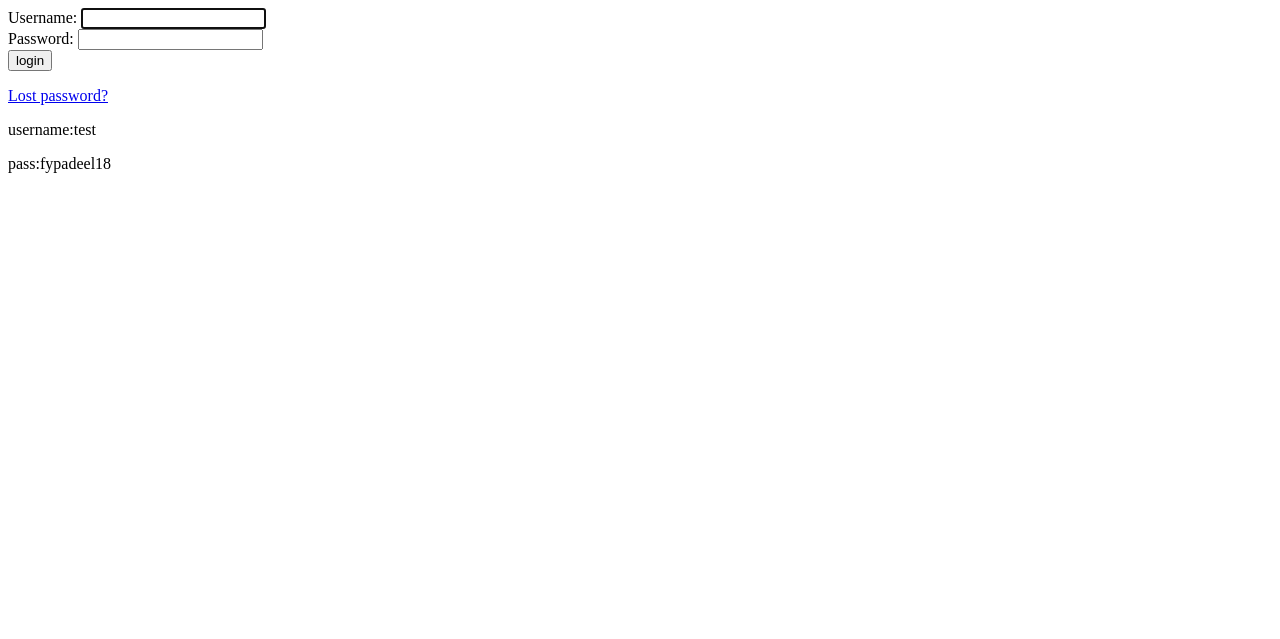
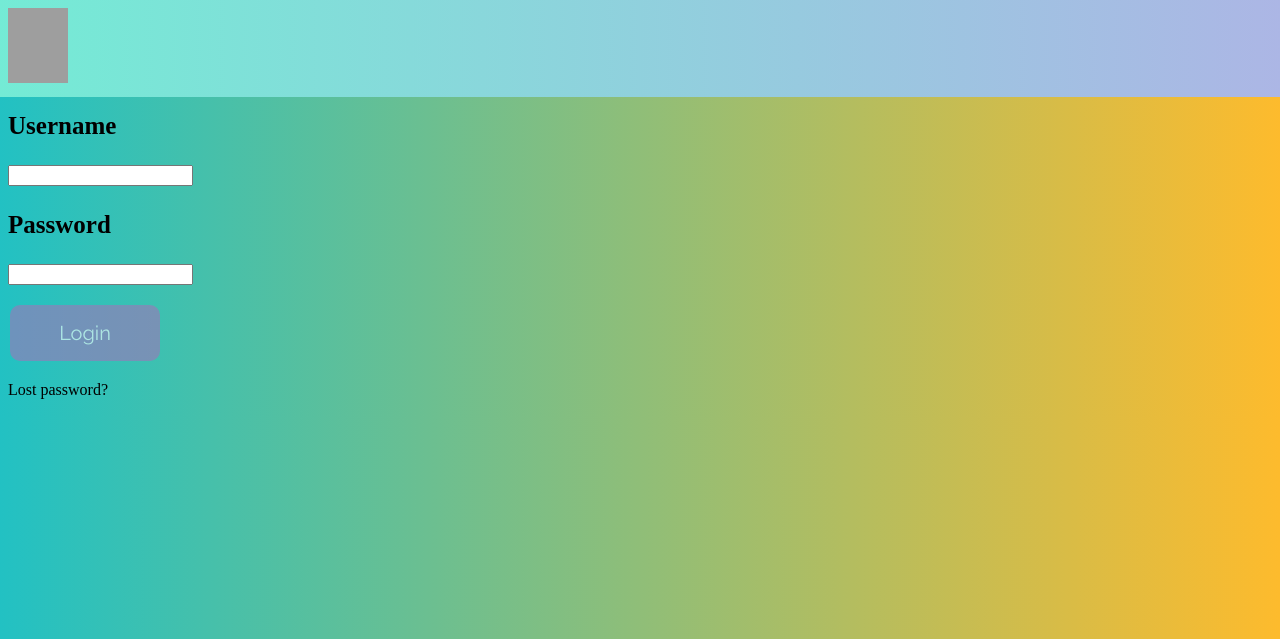
Before and after one commit to FrankOdey/Fake-News-Detector, a Django app: page /accounts/login/ in a window 1280 px wide. Shown: the top 639 px of the page. Run offline with Django 3.2, Linux system fonts and the light colour scheme; parts of the project's set-up code (start-up, migrations or seed data) failed here and were passed over; grey boxes are pictures that could not be loaded.

Commit message:
login page renovated

```diff
--- a/fakenews/templates/registration/login.html
+++ b/fakenews/templates/registration/login.html
@@ -1,14 +1,61 @@
+{% load static %}
 <!DOCTYPE html>
 <html lang="en">
+
 <head>
   {% block title %}<title>Fake News Detector</title>{% endblock %}
+   <script src="https://ajax.googleapis.com/ajax/libs/jquery/3.3.1/jquery.min.js"></script>
+    <script src="{% static 'fakenews/js/js.js' %}"></script>
+    <link rel="stylesheet" href="{% static 'fakenews/index.css' %}">
+    <link href='https://fonts.googleapis.com/css?family=Raleway' rel='stylesheet'>
+      <link href="https://fonts.googleapis.com/css?family=Raleway" rel="stylesheet">
+<style>
+#button1 {
+  background-color: #A075B9;
+  border: none;
+  border-radius: 10px;
+  color: white;
+  padding: 16px 32px;
+  text-align: center;
+  font-size: 20px;
+  margin: 4px 2px;
+  margin-top: 20px;
+  opacity: 0.6;
+  transition: 0.3s;
+  display: inline-block;
+  text-decoration: none;
+  font-family:'Raleway';
+  cursor: pointer;
+  width: 150px;
+}
+#button1:hover{opacity: 1;}
+#danger{
+margin-top: 50px;
+font-size: 25px;
+font-family: 'Raleway';
+color:#b94a48;
+background-color:#f2dede;
+
+}
+
+
+</style>
 </head>
 
 <body>
+  <div id="wholeupper"><a href="/"><img src= "{% static  'fakenews/trump.png' %}" width="60px" height="75px"></a>
+    <nav id="bar">
+        <li id="page2"><a href="/">Home</a></li>
+         </nav>
+    </div>
+
+
   {% block content %}
 
 {% if form.errors %}
-<p>Your username and password didn't match. Please try again.</p>
+<div id="danger">
+<p>Your <strong> username and password</strong> didn't match. Please try again.</p>
+</div>
 {% endif %}
 
 {% if next %}
@@ -19,30 +66,29 @@
     <p>Please login to see this page.</p>
     {% endif %}
 {% endif %}
-
+<div id="loginform">
 <form method="post" action="{% url 'login' %}">
 {% csrf_token %}
 
 <div>
-  <td>{{ form.username.label_tag }}</td>
-  <td>{{ form.username }}</td>
+  <h3>Username</h3>
+  <input required type="text"  name="username"><br>
 </div>
 <div>
-  <td>{{ form.password.label_tag }}</td>
-  <td>{{ form.password }}</td>
+  <h3>Password</h3>
+  <input required type="password" name="password">
 </div>
 
+
 <div>
-  <input type="submit" value="login" />
+  <input id="button1" type="submit" value="Login" />
   <input type="hidden" name="next" value="{{ next }}" />
 </div>
 </form>
 
 {# Assumes you setup the password_reset view in your URLconf #}
-<p><a href="{% url 'password_reset' %}">Lost password?</a></p>
-
+<p style="color:black"><a href="{% url 'password_reset' %}">Lost password?</a></p>
+</div>
 {% endblock %}
-<p>username:test</p>
-<p>pass:fypadeel18</p>
 </body>
 </html>
```
Also changed, not shown: db.sqlite3.
